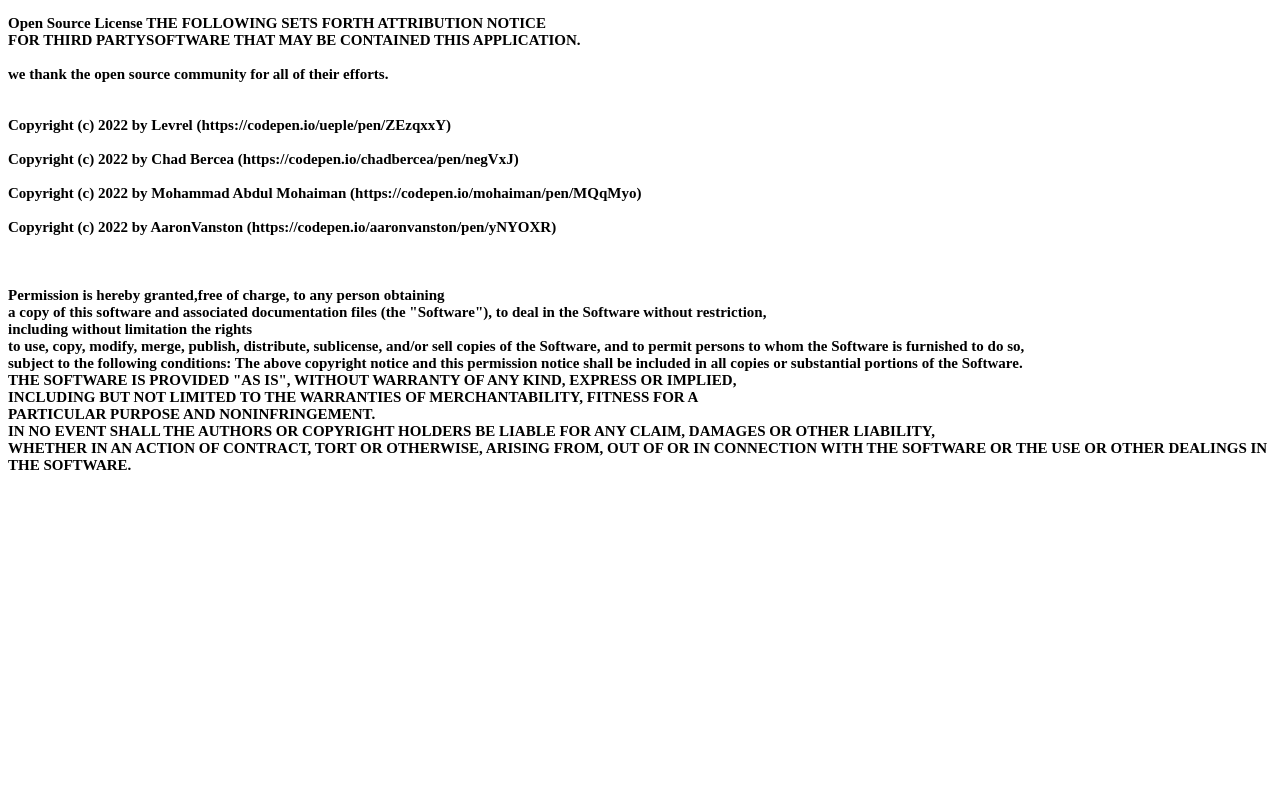
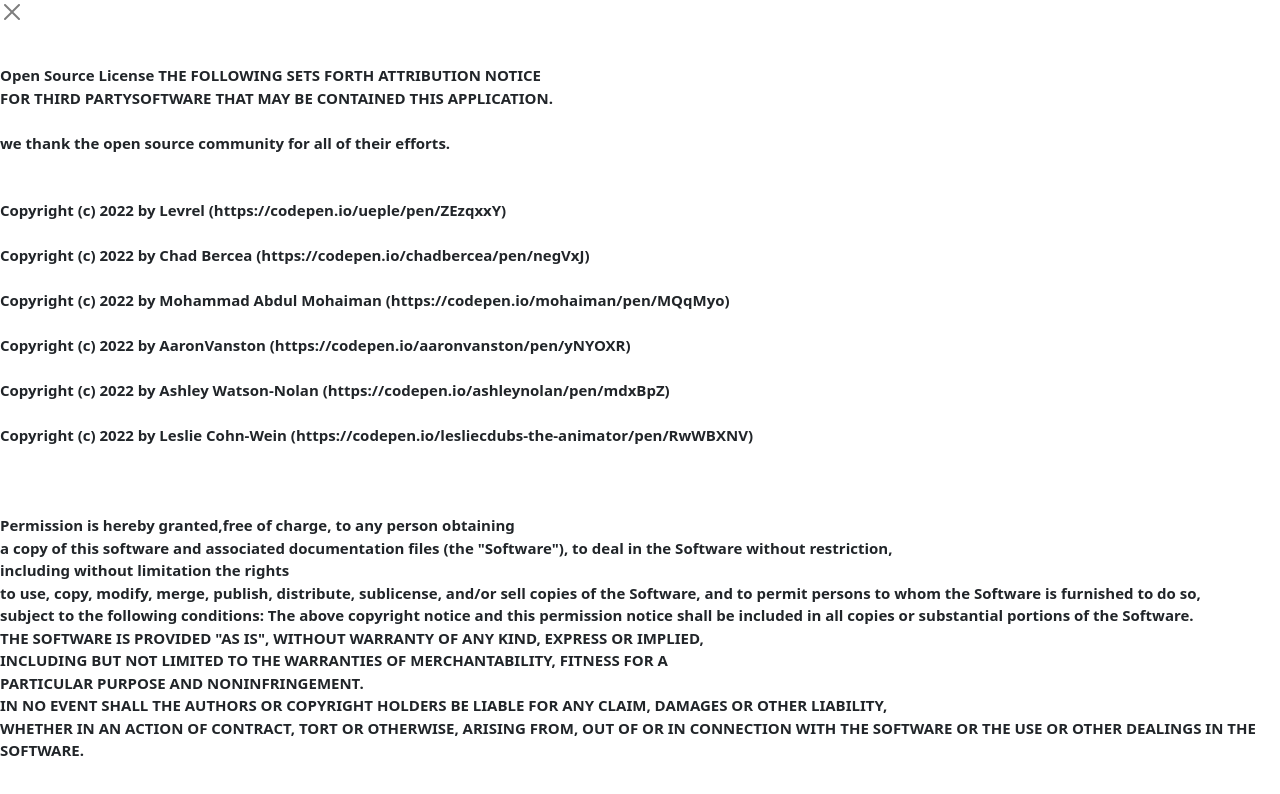
Before and after one commit to kthoons/animalface-license, a plain HTML site: page index.html in a window 1280 px wide. Drawn offline with nearby package versions, Linux system fonts and the light colour scheme.

Commit message:
almsot done

```diff
--- a/index.html
+++ b/index.html
@@ -2,22 +2,27 @@
 <html>
 	<head>
 		<link rel="stylesheet" href="style.css" />
+		<link href="https://cdn.jsdelivr.net/npm/bootstrap@5.1.3/dist/css/bootstrap.min.css" rel="stylesheet" integrity="sha384-1BmE4kWBq78iYhFldvKuhfTAU6auU8tT94WrHftjDbrCEXSU1oBoqyl2QvZ6jIW3" crossorigin="anonymous">
 	</head>
 	<body>
+		<button type="button" onclick="location.href = 'https://animalface-app.netlify.app';" class="btn-close" aria-label="Close"></button>
 		<div class="title">
 			<p>
 				Open Source License THE FOLLOWING SETS FORTH ATTRIBUTION NOTICE<br />
 
 				FOR THIRD PARTYSOFTWARE THAT MAY BE CONTAINED THIS APPLICATION.<br /><br />
 
-				we thank the open source community for all of their efforts.<br /><br /><br>
-
+				we thank the open source community for all of their efforts.<br /><br /><br />
 
 				Copyright (c) 2022 by Levrel (https://codepen.io/ueple/pen/ZEzqxxY)<br /><br />
 				Copyright (c) 2022 by Chad Bercea (https://codepen.io/chadbercea/pen/negVxJ)<br /><br />
 				Copyright (c) 2022 by Mohammad Abdul Mohaiman
 				(https://codepen.io/mohaiman/pen/MQqMyo) <br /><br />
-				Copyright (c) 2022 by AaronVanston (https://codepen.io/aaronvanston/pen/yNYOXR)<br /><br /><br /><br />
+				Copyright (c) 2022 by AaronVanston (https://codepen.io/aaronvanston/pen/yNYOXR)<br /><br />
+				Copyright (c) 2022 by Ashley Watson-Nolan
+				(https://codepen.io/ashleynolan/pen/mdxBpZ)<br /><br />
+				Copyright (c) 2022 by Leslie Cohn-Wein
+				(https://codepen.io/lesliecdubs-the-animator/pen/RwWBXNV)<br /><br /><br /><br />
 
 				Permission is hereby granted,free of charge, to any person obtaining<br />
 				a copy of this software and associated documentation files (the "Software"), to deal
@@ -36,5 +41,10 @@
 				CONNECTION WITH THE SOFTWARE OR THE USE OR OTHER DEALINGS IN THE SOFTWARE.
 			</p>
 		</div>
+		<script>
+			function shut () {
+
+			}
+		</script>
 	</body>
 </html>
--- a/style.css
+++ b/style.css
@@ -2,3 +2,7 @@
 	font-weight: bold;
 	font-size: 15px;
 }
+
+.btn-close {
+	margin-bottom : 40px;
+}
```
